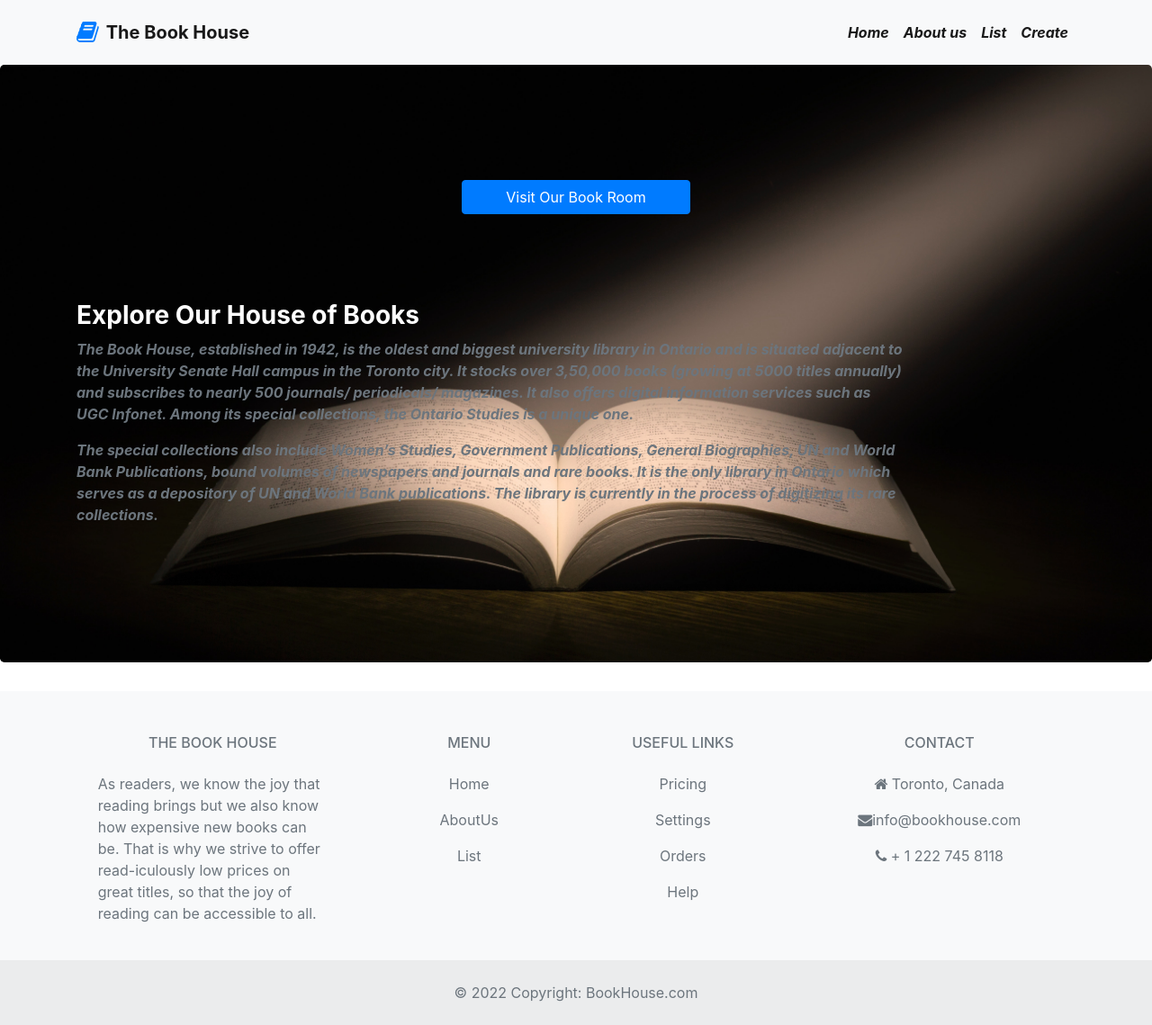
After one commit to rramesh1555/bookstore, a PHP site: page /homepage.php in a window 1280 px wide. The commit adds this page. Shown: the whole page at 90% size. Run offline with PHP 8.4, Linux system fonts and the light colour scheme.

Commit message:
added home page

```diff
--- /dev/null
+++ b/homepage.php
@@ -0,0 +1,92 @@
+<!doctype html>
+<html lang="en">
+<head>
+  <meta charset="utf-8">
+  <title>The Book House</title>
+  <base href="/">
+  <meta name="viewport" content="width=device-width, initial-scale=1">
+  <link rel="icon" type="image/x-icon" href="favicon.ico">
+  <link rel="stylesheet" href="styles.css">
+  <link rel="stylesheet" href="https://maxcdn.bootstrapcdn.com/bootstrap/4.5.2/css/bootstrap.min.css">
+  <link rel="stylesheet" href="https://cdnjs.cloudflare.com/ajax/libs/font-awesome/6.0.0-beta3/css/fontawesome.min.css">
+  <link rel="stylesheet" href="https://cdnjs.cloudflare.com/ajax/libs/font-awesome/4.7.0/css/font-awesome.min.css">
+  <script src="https://code.jquery.com/jquery-3.3.1.slim.min.js"></script>
+  <script src="https://maxcdn.bootstrapcdn.com/bootstrap/4.5.2/js/bootstrap.min.js"></script>
+</head>
+<body>
+  <nav class="navbar navbar-expand-lg navbar-light bg-light py-3">
+    <div class="container">
+        <a class="navbar-brand d-flex align-items-center" href="/">
+            <i class="fa fa-book fa-lg text-primary mr-2"></i>
+            <strong>The Book House</strong>
+        </a>
+        <button class="navbar-toggler" type="button" data-toggle="collapse" data-target="#navbarSupportedContent"
+            aria-controls="navbarSupportedContent" aria-expanded="false" aria-label="Toggle navigation">
+            <span class="navbar-toggler-icon"></span></button>
+        <div class="collapse navbar-collapse" id="navbarSupportedContent">
+            <ul class="navbar-nav ml-auto">
+                <li class="nav-item active"><a class="nav-link font-italic font-weight-bold" href="/"> Home </a></li>
+                <li class="nav-item active"><a class="nav-link font-italic font-weight-bold" href="/about.html"> About us
+                    </a></li>
+                <li class="nav-item active"><a class="nav-link font-italic font-weight-bold" href="/list"> List </a>
+                </li>
+                <li class="nav-item active"><a class="nav-link font-italic font-weight-bold" href="/create"> Create </a>
+                </li>
+            </ul>
+        </div>
+    </div>
+</nav>
+  <div class="jumbotron bg-cover text-white" style="background-image: url('../project/bookstore/image/bgbanner.jpg'); background-size: cover">
+    <div class="container py-5 text-center">
+        <app-header [content] = "pageContent.header"></app-header>
+        <p class="font-italic"></p><a class="btn btn-primary px-5" href="/list" role="button">Visit Our Book Room</a>
+    </div>
+    <div class="container py-5">
+        <h2 class="h3 font-weight-bold">Explore Our House of Books</h2>
+        <div class="row title-b">
+            <div class="col-lg-10 mb-4">
+                <p class="font-italic font-weight-bold text-muted">The Book House, established in 1942, is the oldest and biggest university library in Ontario and is situated adjacent to the University Senate Hall campus in the Toronto city. It stocks over 3,50,000 books (growing at 5000 titles annually) and subscribes to nearly 500 journals/ periodicals/ magazines. It also offers digital information services such as UGC Infonet. Among its special collections, the Ontario Studies is a unique one.</p>
+                <p class="font-italic font-weight-bold text-muted">The special collections also include Women’s Studies, Government Publications, General Biographies, UN and World Bank Publications, bound volumes of newspapers and journals and rare books. It is the only library in Ontario which serves as a depository of UN and World Bank publications. The library is currently in the process of digitizing its rare collections.</p>
+            </div>
+        </div>
+    </div>
+</div>
+</body>
+<footer class="text-center text-lg-start bg-light text-muted">
+  <section class="d-flex justify-content-center justify-content-lg-between"></section>
+  <section>
+      <div class="container text-center text-md-start mt-5">
+          <div class="row mt-3">
+              <div class="col-md-3 col-lg-4 col-xl-3 mx-auto mb-4">
+                  <h6 class="text-uppercase fw-bold mb-4">The Book House</h6>
+                  <p style="text-align:left">As readers, we know the joy that reading brings but we also know how
+                      expensive new books can be.
+                      That is why we strive to offer read-iculously low prices on great titles, so that the joy of
+                      reading can be accessible to all.</p>
+              </div>
+              <div class="col-md-2 col-lg-2 col-xl-2 mx-auto mb-4">
+                  <h6 class="text-uppercase fw-bold mb-4">Menu</h6>
+                  <p><a class="text-reset" href="/"> Home</a></p>
+                  <p><a class="text-reset" href="/about">AboutUs</a></p>
+                  <p><a class="text-reset" href="/list">List</a></p>
+              </div>
+              <div class="col-md-3 col-lg-2 col-xl-2 mx-auto mb-4">
+                  <h6 class="text-uppercase fw-bold mb-4">Useful links</h6>
+                  <p><a class="text-reset" href="#!">Pricing</a></p>
+                  <p><a class="text-reset" href="#!">Settings</a></p>
+                  <p><a class="text-reset" href="#!">Orders</a></p>
+                  <p><a class="text-reset" href="#!">Help</a></p>
+              </div>
+              <div class="col-md-4 col-lg-3 col-xl-3 mx-auto mb-md-0 mb-4">
+                  <h6 class="text-uppercase fw-bold mb-4">Contact</h6>
+                  <p><i class="fa fa-home me-3"></i> Toronto, Canada</p>
+                  <p><i class="fa fa-envelope me-3"></i>info@bookhouse.com</p>
+                  <p><i class="fa fa-phone me-3"></i> + 1 222 745 8118</p>
+              </div>
+          </div>
+      </div>
+  </section>
+  <div class="text-center p-4" style="background-color: rgba(0, 0, 0, 0.05);">&copy; 2022 Copyright:<a
+          class="text-reset fw-bold" href="https://mdbootstrap.com/"> BookHouse.com</a></div>
+</footer>
+</html>
--- a/login.php
+++ b/login.php
@@ -3,7 +3,7 @@
 <body>
 <header>
 <blockquote>
-    <a href="index.php"><img src="image/logo.png"></a>
+    <a href="index.php"><img src="image/logo.png" width="500" height="600"></a>
 </blockquote>
 </header>
 <blockquote>
@@ -29,4 +29,5 @@ if(isset($_GET['errcode'])){
 }
 ?>
 </body>
+
 </html>
--- a/mysqli_connect.php
+++ b/mysqli_connect.php
@@ -6,8 +6,8 @@
 
 // Set the database access information as constants:
 define('DB_USER', 'root');
-define('DB_PASSWORD', 'root');
-define('DB_HOST', 'localhost:3307');
+define('DB_PASSWORD', '');
+define('DB_HOST', 'localhost');
 define('DB_NAME', 'bookstore');
 
 // Make the connection:
```
Also changed, not shown: homepage.html (added, +92 -0 lines), index.php (+45 -3 lines), bgbanner.jpg (added), image/bgbanner.jpg (added), image/logo.png.
